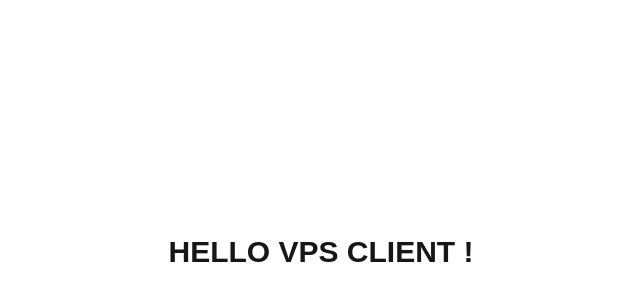
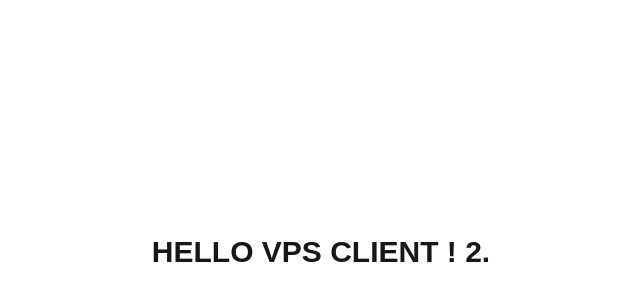
Before and after one commit to guicoelhodev/frontend-vps, a Next.js app: page / in a window 1280 px wide. Shown: the part 148-448 px from the top of the page, without its empty margins (319-959 px from the left). Built offline with nearby package versions, Linux system fonts and the light colour scheme.

Commit message:
feat: change title to test rebuild

```diff
--- a/app/page.tsx
+++ b/app/page.tsx
@@ -1,7 +1,7 @@
 export default function Home() {
 	return (
 		<div className="grid w-screen h-screen place-content-center">
-			<h1 className="font-semibold text-3xl">HELLO VPS CLIENT !</h1>
+			<h1 className="font-semibold text-3xl">HELLO VPS CLIENT ! 2.</h1>
 		</div>
 	);
 }
```
